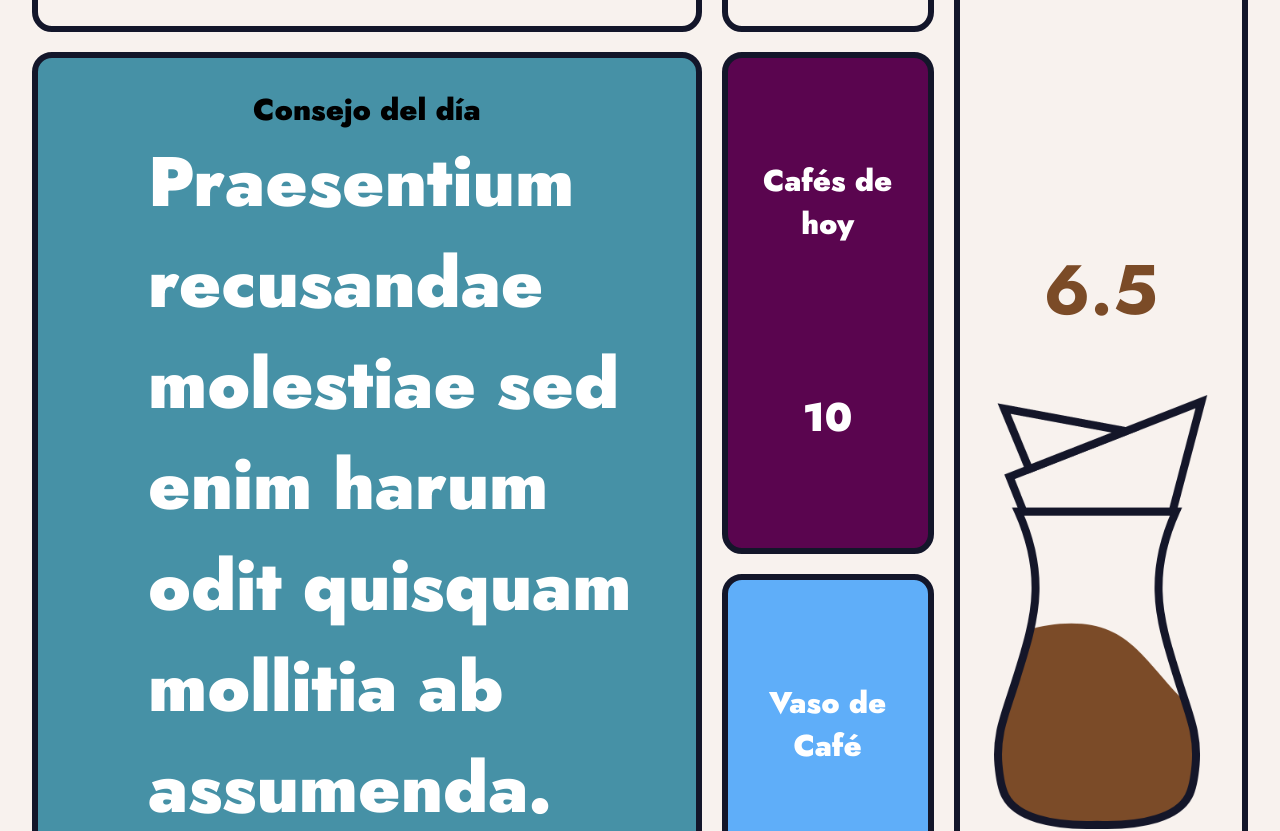
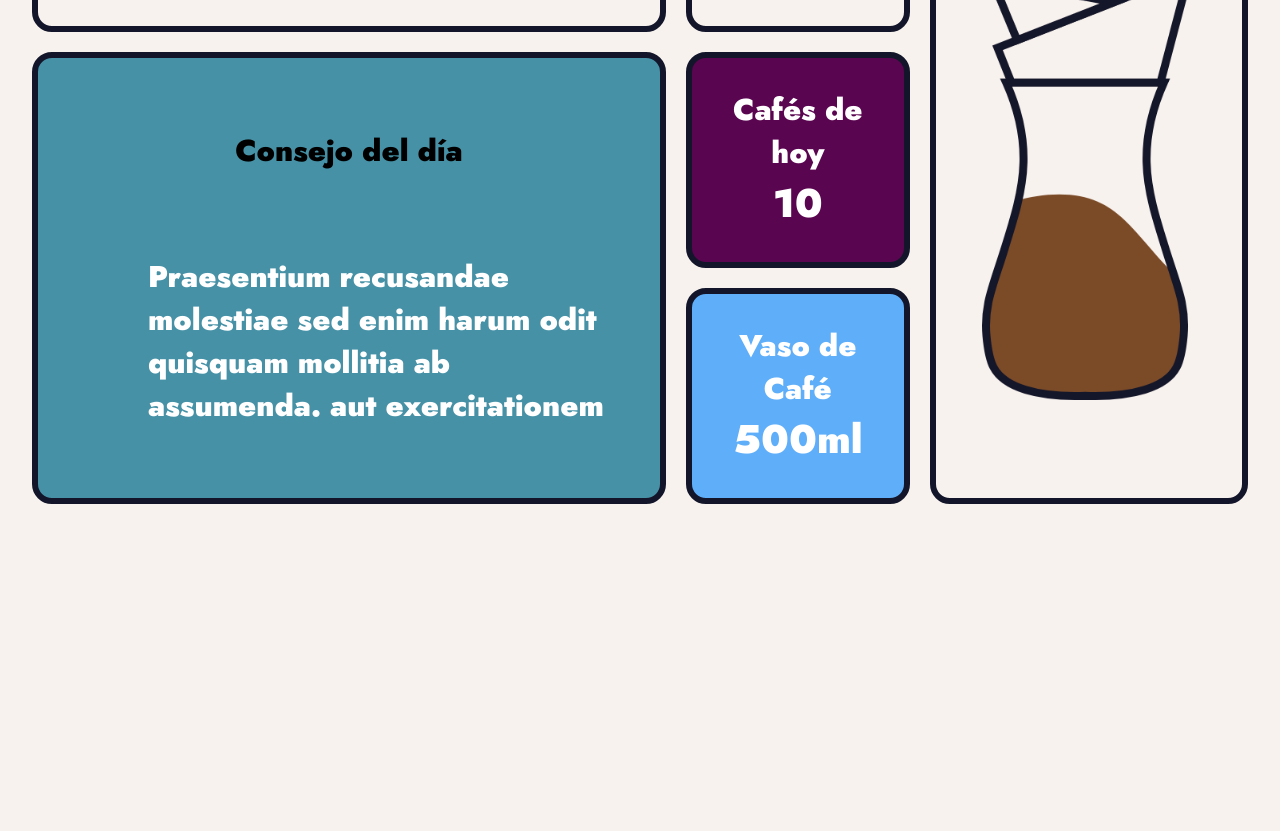
Before and after one commit to juanjosalco/Coffe_Tracker_IoT, a React (Create React App) app in the folder coffee-tracker/: page /dashboard in a window 1280 px wide. Shown: the part 540-1371 px from the top of the page. After the commit the page ends 1044 px from the top, so only its background shows below. Built offline with nearby package versions, Linux system fonts and the light colour scheme.

Commit message:
Changes in dashboard

```diff
--- a/coffee-tracker/src/CSS/user.css
+++ b/coffee-tracker/src/CSS/user.css
@@ -92,7 +92,7 @@
 
 .sleep section p{
     margin-left: 8rem;
-    font-size: 7rem;
+    font-size: 3rem;
     font-weight: 900;
     color: #ffffff;
 }
```
